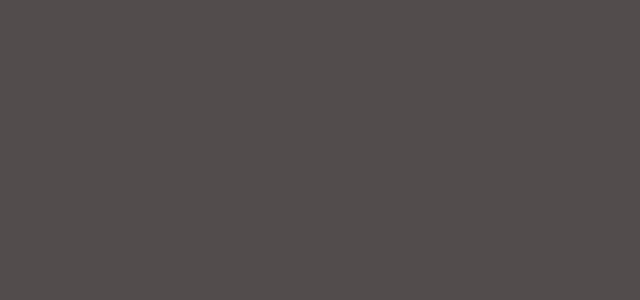
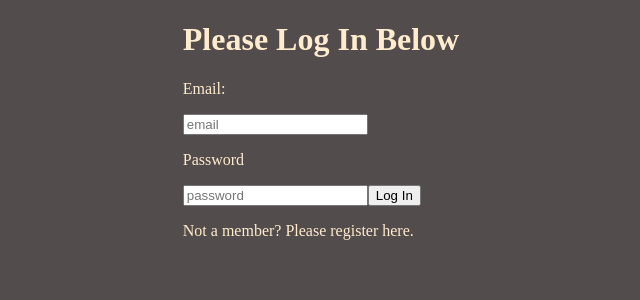
Before and after one commit to ScottM406/Unit-3-Career-Simulation-BookBuddy, a React (Vite) app: page /Login in a window 1280 px wide. Before the commit this address had no page. Shown: the top 300 px of the page, without its empty margins (319-959 px from the left). Built offline with nearby package versions, Linux system fonts and the light colour scheme.

Commit message:
created login page and limited functionality. should work as intended after register funcitonality is created.

```diff
--- a/src/App.jsx
+++ b/src/App.jsx
@@ -1,6 +1,7 @@
 import { Routes, Route } from "react-router-dom";
 import BookList from "./BookList.jsx";
 import SingleBook from "./SingleBook.jsx"
+import Login from "./Login.jsx";
 
 const App = () => {
 
@@ -9,6 +10,7 @@ const App = () => {
     <Routes>
     <Route path="/" element={<BookList />} />
     <Route path="/:id/:title/:image/:author/:description/:available" element={<SingleBook />} />
+    <Route path="/Login" element={<Login />} />
     </Routes>
     </>
   )
--- a/src/BookList.jsx
+++ b/src/BookList.jsx
@@ -13,7 +13,6 @@ const BookList = () => {
       const response = await fetch("https://fsa-book-buddy-b6e748d1380d.herokuapp.com/api/books");
       const booksJSON = await response.json();
       const books = booksJSON.books
-      console.log(books) // TEST - DELETE
       setBookList(books);
   }
 
@@ -28,7 +27,7 @@ const BookList = () => {
   return (
     <div id="booklist">
       <h1 id="welcome-header">Welcome to Book Buddy</h1>
-      <h2 id="booklist-welcome">You can now browse our library from home! Click on a book to see full details.</h2>
+      <h2 id="booklist-welcome">You can now browse our library from home, and reserve books! Click on a book to see full details.</h2>
       {bookList.map((book) => (
       <section key={book.id} className="booklist-sections" onClick={() => clickHandler(book.id,book.title,book.coverimage,book.author,book.description,book.available)}>
         <img className="booklist-cover-photos" src={book.coverimage} alt={`${book.title}'s cover photo`}/>
--- /dev/null
+++ b/src/Login.jsx
@@ -0,0 +1,50 @@
+import { useState } from "react";
+
+const Login = () => {
+
+  const [email,setEmial] = useState("");
+  const [password,setPassword] = useState("");
+
+  const submitHandler = async (event) => {
+
+    event.preventDefault();
+
+    const credPost = await fetch("https://fsa-book-buddy-b6e748d1380d.herokuapp.com/api/users/login", {
+      method: "POST",
+      headers: { "Content-Type": "application/json",} ,
+      body: JSON.stringify({
+        email: email,
+        password: password
+      }),
+    });
+
+    console.log(credPost);
+    const responseJSON = await credPost.json();
+    console.log(responseJSON);
+  }
+
+  return (
+    <>
+    <h1>Please Log In Below</h1>
+    <form onSubmit={submitHandler}>
+      <p>Email:</p>
+      <input
+      placeholder= "email"
+      type= "email"
+      value= {email}
+      onChange={(event) => {setEmial(event.target.value)}} />
+      <p>Password</p>
+      <input
+      placeholder="password"
+      type="password"
+      value= {password}
+      onChange={(event) => {setPassword(event.target.value)}}
+       />
+      <button type="submit">Log In</button>
+    </form>
+    <p>Not a member? Please register here.</p>
+    </>
+  )
+}
+
+export default Login;
--- a/src/index.css
+++ b/src/index.css
@@ -20,6 +20,7 @@ body {
 .booklist-cover-photos {
   height: 300px;
   width: 250px;
+  border: 3px solid blanchedalmond;
 }
 
 #welcome-header {
```
